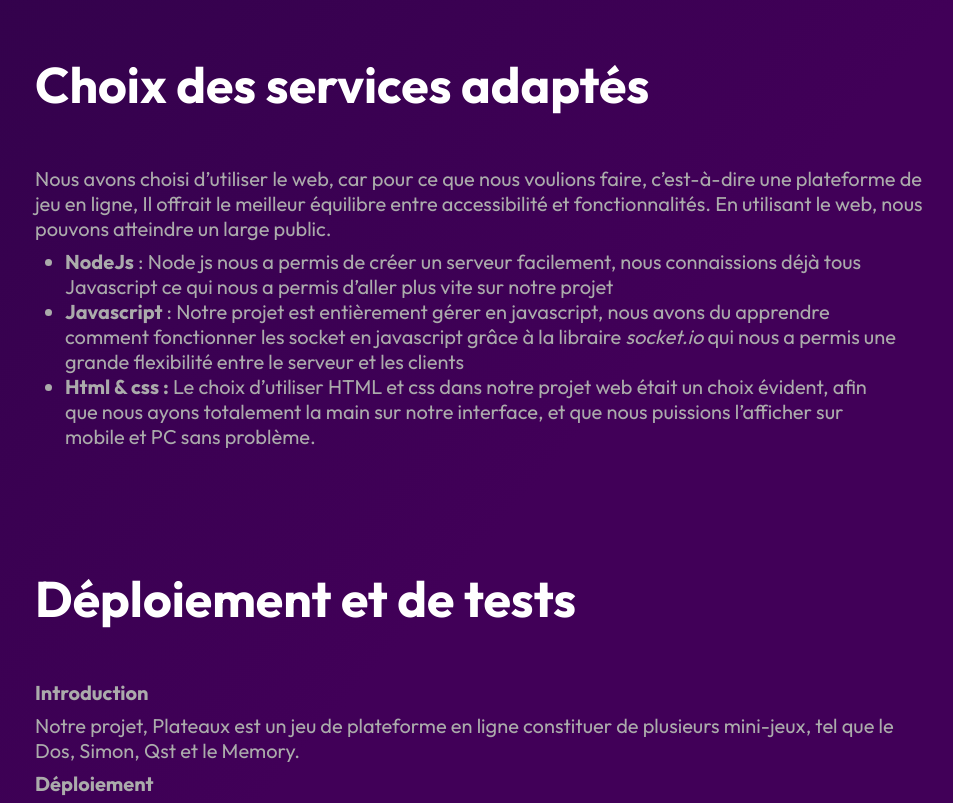
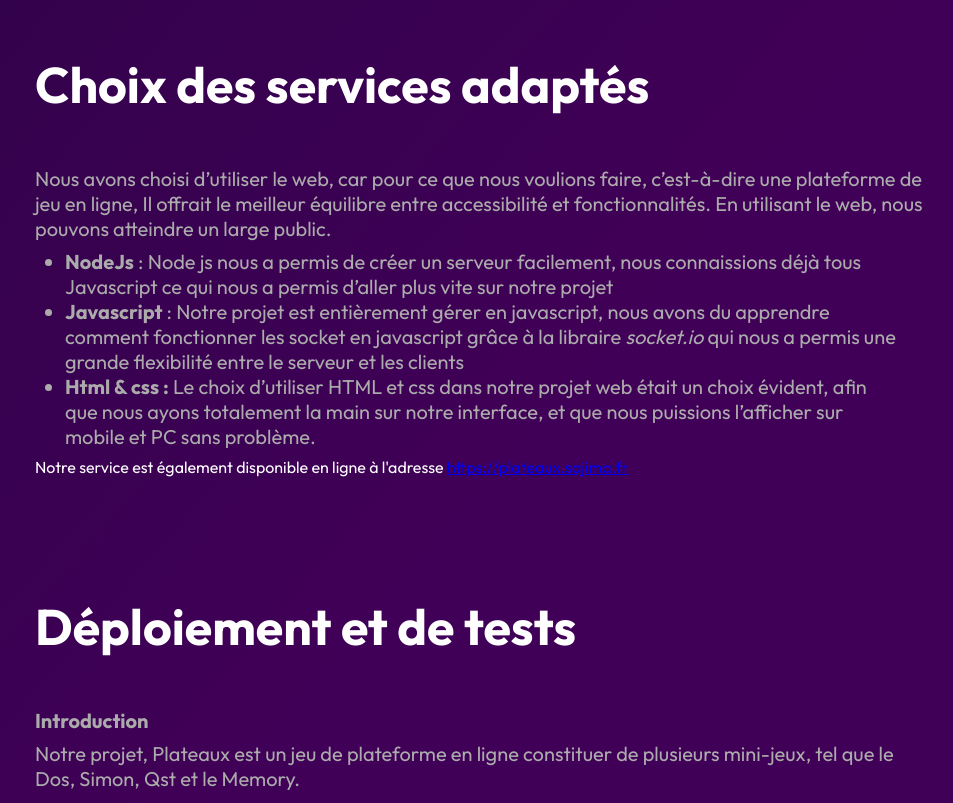
Before and after one commit to joeyczo/docker-sae203, a website: page pages/index.html in a window 1280 px wide. Shown: the part 5534-6337 px from the top of the page, without its empty margins (157-1110 px from the left). Drawn offline with Linux system fonts and the light colour scheme.

Commit message:
Site finale ?

```diff
--- a/pages/index.html
+++ b/pages/index.html
@@ -163,6 +163,8 @@
                     <li> <b>Html & css :</b> Le choix d’utiliser HTML et css dans notre projet web était un choix évident, afin que nous ayons totalement la main sur notre interface, et que nous puissions l’afficher sur mobile et PC sans problème.</li>
                 </ul>
 
+                Notre service est également disponible en ligne à l'adresse <a href="http://plateaux.sajima.fr">https://plateaux.sajima.fr</a>
+
             </p>
 
         </section>
```
